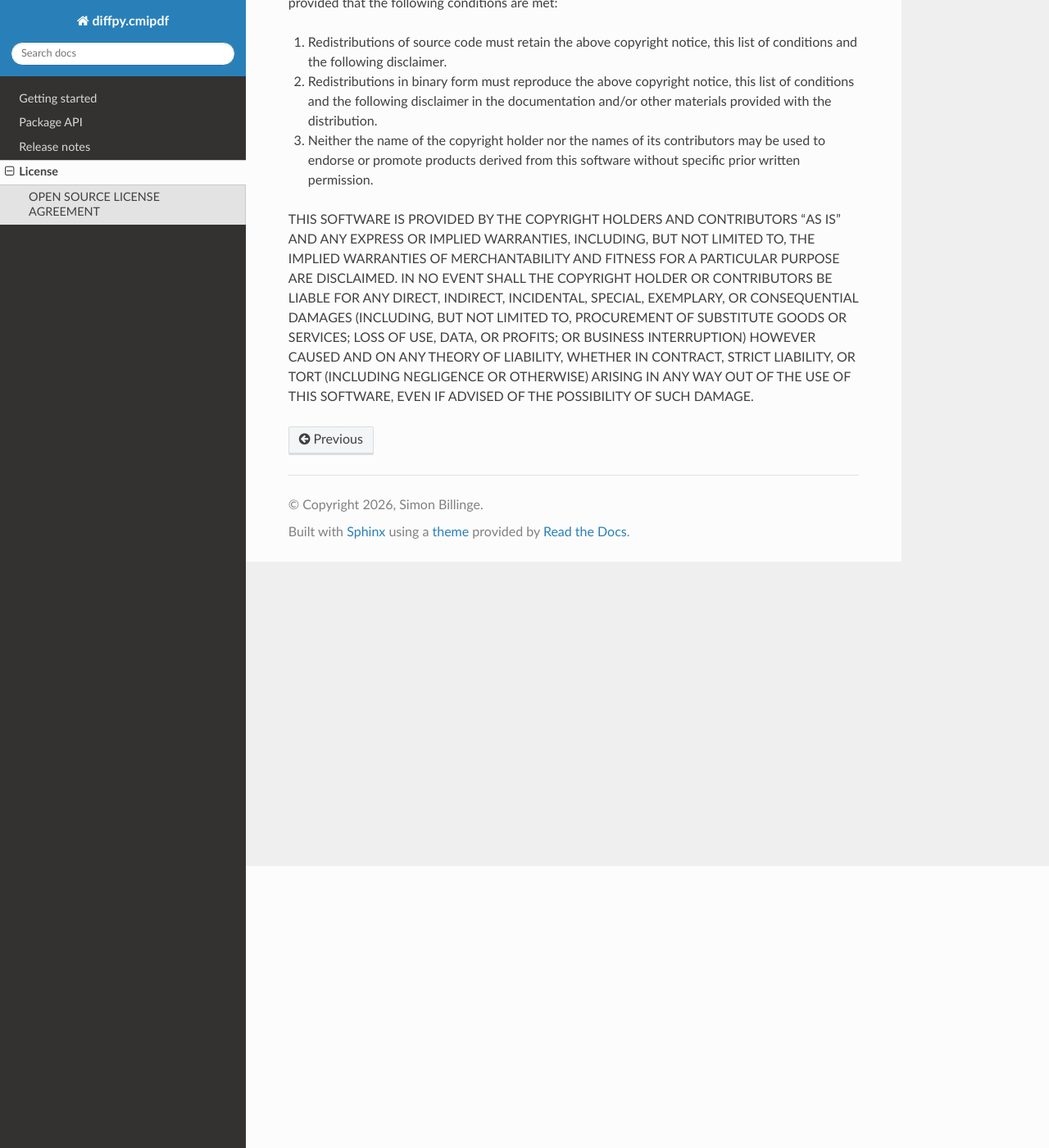
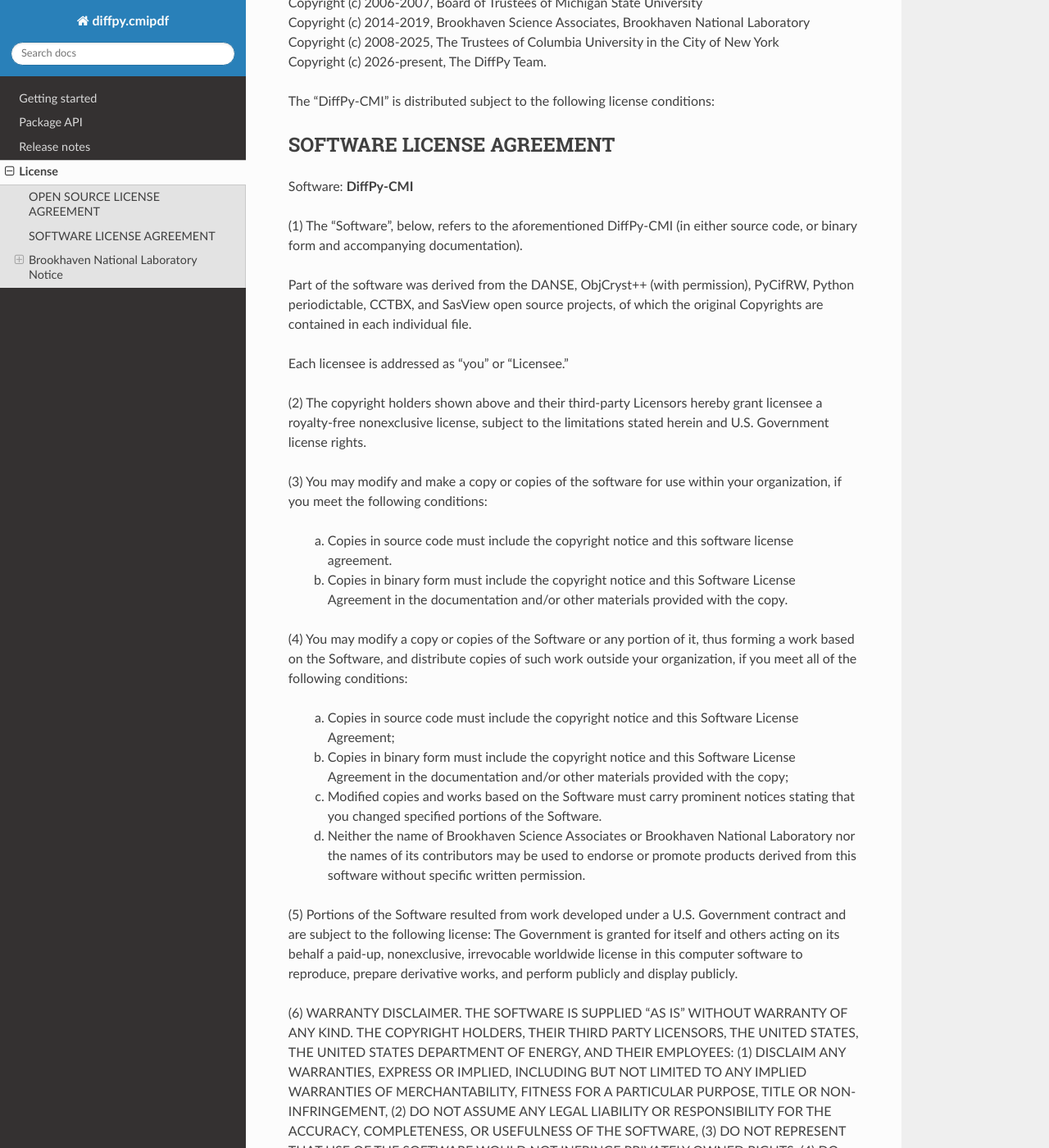
Before and after one commit to cadenmyers13/diffpy.cmipdf, a Sphinx documentation site: the page built from docs/source/license.rst, in a window 1280 px wide and 1400 px high, scrolled down 344 px. Shown: the whole window at 82% size. Built offline with Sphinx 7.4.7 and the Read the Docs theme 3.1.0, drawn with Linux system fonts in a browser that asks for light colours; some of the changed text lies outside the part shown.

Commit message:
chore: use the diffpy.srfit license
The cmi packages carry the same license as diffpy.srfit, but cmipdf
shipped the scikit-package BSD 3-Clause template. Copy srfit's
LICENSE.rst and docs/source/license.rst verbatim and use its classifier.
LICENSE_DANSE.rst already matches srfit's.

Closes #8.

Co-Authored-By: Claude Opus 5.5 <noreply@anthropic.com>

```diff
--- a/docs/source/license.rst
+++ b/docs/source/license.rst
@@ -7,32 +7,139 @@ License
 
 OPEN SOURCE LICENSE AGREEMENT
 =============================
-BSD 3-Clause License
 
-Copyright (c) 2025, Simon Billinge.
-All Rights Reserved.
+| Copyright (c) 2009-2011, University of Tennessee
+| Copyright (c) 1989, 1991 Free Software Foundation, Inc.
+| Copyright (c) 2006, The Regents of the University of California through
+  Lawrence Berkeley National Laboratory
+| Copyright (c) 2014, Australian Synchrotron Research Program Inc., ("ASRP")
+| Copyright (c) 2006-2007, Board of Trustees of Michigan State University
+| Copyright (c) 2014-2019, Brookhaven Science Associates,
+  Brookhaven National Laboratory
+| Copyright (c) 2008-2025, The Trustees of Columbia University in
+  the City of New York
+| Copyright (c) 2026-present, The DiffPy Team.
 
-Redistribution and use in source and binary forms, with or without
-modification, are permitted provided that the following conditions are met:
 
-1. Redistributions of source code must retain the above copyright notice, this
-   list of conditions and the following disclaimer.
+The "DiffPy-CMI" is distributed subject to the following license conditions:
 
-2. Redistributions in binary form must reproduce the above copyright notice,
-   this list of conditions and the following disclaimer in the documentation
-   and/or other materials provided with the distribution.
 
-3. Neither the name of the copyright holder nor the names of its
-   contributors may be used to endorse or promote products derived from
-   this software without specific prior written permission.
+SOFTWARE LICENSE AGREEMENT
+==========================
 
-THIS SOFTWARE IS PROVIDED BY THE COPYRIGHT HOLDERS AND CONTRIBUTORS "AS IS"
-AND ANY EXPRESS OR IMPLIED WARRANTIES, INCLUDING, BUT NOT LIMITED TO, THE
-IMPLIED WARRANTIES OF MERCHANTABILITY AND FITNESS FOR A PARTICULAR PURPOSE ARE
-DISCLAIMED. IN NO EVENT SHALL THE COPYRIGHT HOLDER OR CONTRIBUTORS BE LIABLE
-FOR ANY DIRECT, INDIRECT, INCIDENTAL, SPECIAL, EXEMPLARY, OR CONSEQUENTIAL
-DAMAGES (INCLUDING, BUT NOT LIMITED TO, PROCUREMENT OF SUBSTITUTE GOODS OR
-SERVICES; LOSS OF USE, DATA, OR PROFITS; OR BUSINESS INTERRUPTION) HOWEVER
-CAUSED AND ON ANY THEORY OF LIABILITY, WHETHER IN CONTRACT, STRICT LIABILITY,
-OR TORT (INCLUDING NEGLIGENCE OR OTHERWISE) ARISING IN ANY WAY OUT OF THE USE
-OF THIS SOFTWARE, EVEN IF ADVISED OF THE POSSIBILITY OF SUCH DAMAGE.
+Software: **DiffPy-CMI**
+
+
+(1) The "Software", below, refers to the aforementioned DiffPy-CMI (in either
+source code, or binary form and accompanying documentation).
+
+Part of the software was derived from the DANSE, ObjCryst++ (with permission),
+PyCifRW, Python periodictable, CCTBX, and SasView open source projects, of
+which the original Copyrights are contained in each individual file.
+
+Each licensee is addressed as "you" or "Licensee."
+
+
+(2) The copyright holders shown above and their third-party Licensors hereby
+grant licensee a royalty-free nonexclusive license, subject to the limitations
+stated herein and U.S. Government license rights.
+
+
+(3) You may modify and make a copy or copies of the software for use within
+your organization, if you meet the following conditions:
+
+    (a) Copies in source code must include the copyright notice and this
+        software license agreement.
+
+    (b) Copies in binary form must include the copyright notice and this
+        Software License Agreement in the documentation and/or other materials
+        provided with the copy.
+
+
+(4) You may modify a copy or copies of the Software or any portion of it, thus
+forming a work based on the Software, and distribute copies of such work
+outside your organization, if you meet all of the following conditions:
+
+    (a) Copies in source code must include the copyright notice and this
+        Software License Agreement;
+
+    (b) Copies in binary form must include the copyright notice and this
+        Software License Agreement in the documentation and/or other materials
+        provided with the copy;
+
+    (c) Modified copies and works based on the Software must carry prominent
+        notices stating that you changed specified portions of the Software.
+
+    (d) Neither the name of Brookhaven Science Associates or Brookhaven
+        National Laboratory nor the names of its contributors may be used to
+        endorse or promote products derived from this software without specific
+        written permission.
+
+
+(5) Portions of the Software resulted from work developed under a U.S.
+Government contract and are subject to the following license:
+The Government is granted for itself and others acting on its behalf a
+paid-up, nonexclusive, irrevocable worldwide license in this computer software
+to reproduce, prepare derivative works, and perform publicly and display
+publicly.
+
+
+(6) WARRANTY DISCLAIMER. THE SOFTWARE IS SUPPLIED "AS IS" WITHOUT
+WARRANTY OF ANY KIND. THE COPYRIGHT HOLDERS, THEIR THIRD PARTY
+LICENSORS, THE UNITED STATES, THE UNITED STATES DEPARTMENT OF ENERGY, AND
+THEIR EMPLOYEES: (1) DISCLAIM ANY WARRANTIES, EXPRESS OR IMPLIED, INCLUDING
+BUT NOT LIMITED TO ANY IMPLIED WARRANTIES OF MERCHANTABILITY, FITNESS FOR A
+PARTICULAR PURPOSE, TITLE OR NON-INFRINGEMENT, (2) DO NOT ASSUME ANY LEGAL
+LIABILITY OR RESPONSIBILITY FOR THE ACCURACY, COMPLETENESS, OR USEFULNESS OF
+THE SOFTWARE, (3) DO NOT REPRESENT THAT USE OF THE SOFTWARE WOULD NOT INFRINGE
+PRIVATELY OWNED RIGHTS, (4) DO NOT WARRANT THAT THE SOFTWARE WILL FUNCTION
+UNINTERRUPTED, THAT IT IS ERROR-FREE OR THAT ANY ERRORS WILL BE CORRECTED.
+
+
+(7) LIMITATION OF LIABILITY. IN NO EVENT WILL THE COPYRIGHT HOLDERS, THEIR
+THIRD PARTY LICENSORS, THE UNITED STATES, THE UNITED STATES DEPARTMENT OF
+ENERGY, OR THEIR EMPLOYEES: BE LIABLE FOR  ANY INDIRECT, INCIDENTAL,
+CONSEQUENTIAL, SPECIAL OR PUNITIVE  DAMAGES OF ANY KIND OR NATURE, INCLUDING
+BUT NOT LIMITED TO LOSS OF PROFITS OR LOSS OF DATA, FOR ANY REASON WHATSOEVER,
+WHETHER SUCH LIABILITY IS ASSERTED ON THE BASIS OF CONTRACT, TORT (INCLUDING
+NEGLIGENCE OR STRICT LIABILITY), OR OTHERWISE, EVEN IF ANY OF SAID PARTIES HAS
+BEEN WARNED OF THE POSSIBILITY OF SUCH LOSS OR DAMAGES.
+
+
+Brookhaven National Laboratory Notice
+=====================================
+
+Acknowledgment of sponsorship
+-----------------------------
+
+This software was produced by the Brookhaven National Laboratory, under
+Contract DE-AC02-98CH10886 with the Department of Energy.
+
+
+Government disclaimer of liability
+----------------------------------
+
+Neither the United States nor the United States Department of Energy, nor
+any of their employees, makes any warranty, express or implied, or assumes
+any legal liability or responsibility for the accuracy, completeness, or
+usefulness of any data, apparatus, product, or process disclosed, or
+represents that its use would not infringe privately owned rights.
+
+
+Brookhaven disclaimer of liability
+----------------------------------
+
+Brookhaven National Laboratory makes no representations or warranties,
+express or implied, nor assumes any liability for the use of this software.
+
+
+Maintenance of notice
+---------------------
+
+In the interest of clarity regarding the origin and status of this
+software, Brookhaven National Laboratory requests that any recipient of it
+maintain this notice affixed to any distribution by the recipient that
+contains a copy or derivative of this software.
+
+
+.. rubric:: END OF LICENSE
--- a/pyproject.toml
+++ b/pyproject.toml
@@ -20,7 +20,7 @@ classifiers = [
         'Environment :: Console',
         'Intended Audience :: Developers',
         'Intended Audience :: Science/Research',
-        'License :: OSI Approved :: BSD License',
+        'License :: Free To Use But Restricted',
         'Operating System :: MacOS :: MacOS X',
         'Operating System :: Microsoft :: Windows',
         'Operating System :: POSIX',
```
Also changed, not shown: news/srfit-license.rst (added, +23 -0 lines), LICENSE.rst.
